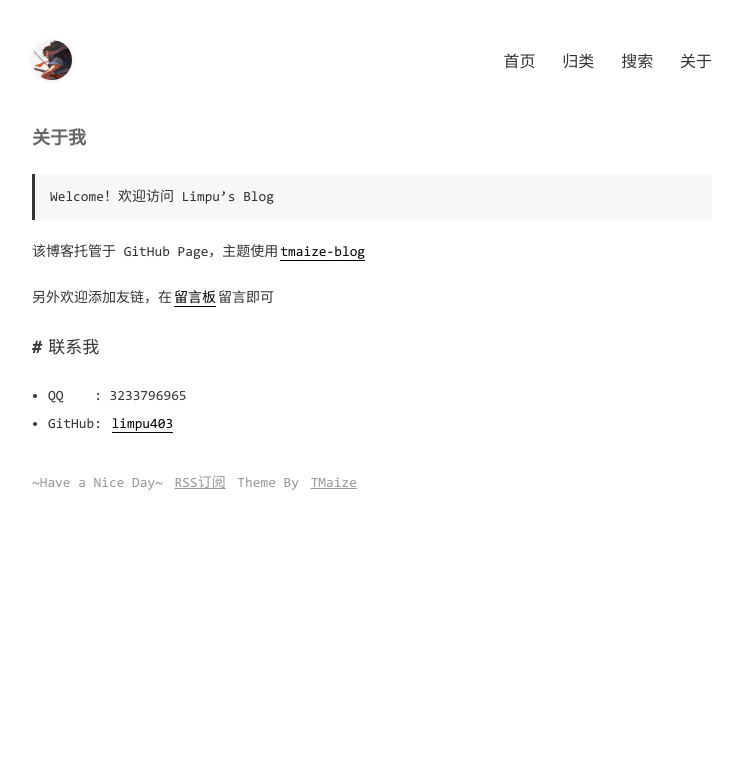
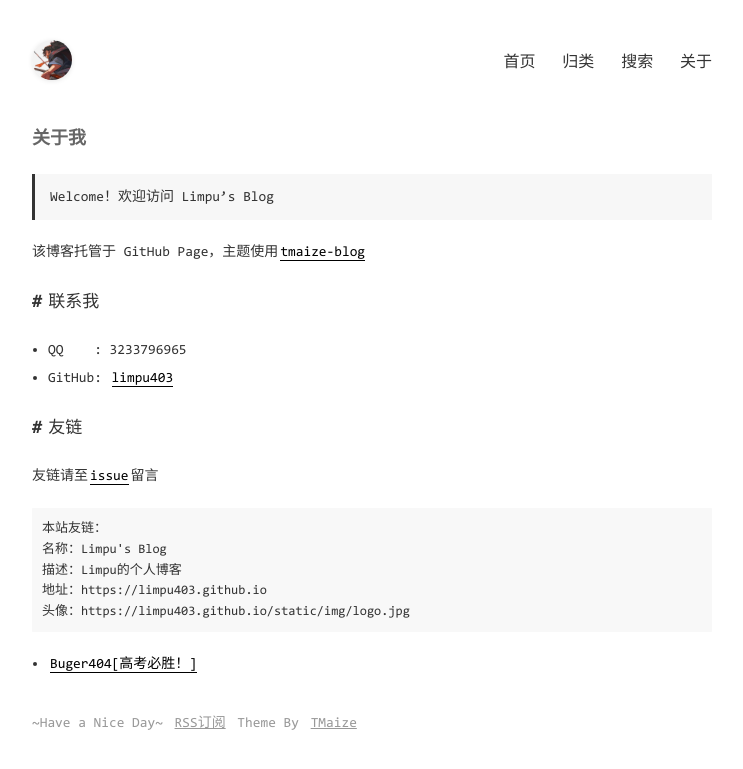
Before and after one commit to Limpu403/limpu403.github.io, a Jekyll site: the page built from pages/about.md, in a window 1280 px wide. Shown: the top 769 px of the page, without its empty margins (268-1011 px from the left). Built offline with Jekyll 4.4.1, drawn with Linux system fonts in a browser that asks for light colours.

Commit message:
Update about.md

````diff
--- a/pages/about.md
+++ b/pages/about.md
@@ -7,10 +7,28 @@ title: 关于我
 
 该博客托管于 GitHub Page，主题使用[tmaize-blog](https://github.com/TMaize/tmaize-blog)
 
-另外欢迎添加友链，在[留言板](chat.html)留言即可
-
 ## 联系我
 
 - QQ&nbsp;&nbsp;&nbsp;&nbsp;: 3233796965
 
 - GitHub: [limpu403](https://github.com/limpu403)
+
+## 友链
+
+友链请至[issue](https://github.com/Limpu403/limpu403.github.io/issues/6)留言
+
+```
+本站友链：
+名称：{{ site.title }}
+描述：{{ site.description }}
+地址：{{ site.domainUrl }}{{ site.baseurl }}
+头像：{{ site.domainUrl }}{{ site.baseurl }}/static/img/logo.jpg
+```
+
+<ul>
+  {%- for link in site.links %}
+  <li>
+    <p><a href="{{ link.url }}" title="{{ link.desc }}" target="_blank" >{{ link.title }}</a></p>
+  </li>
+  {%- endfor %}
+</ul>
````
